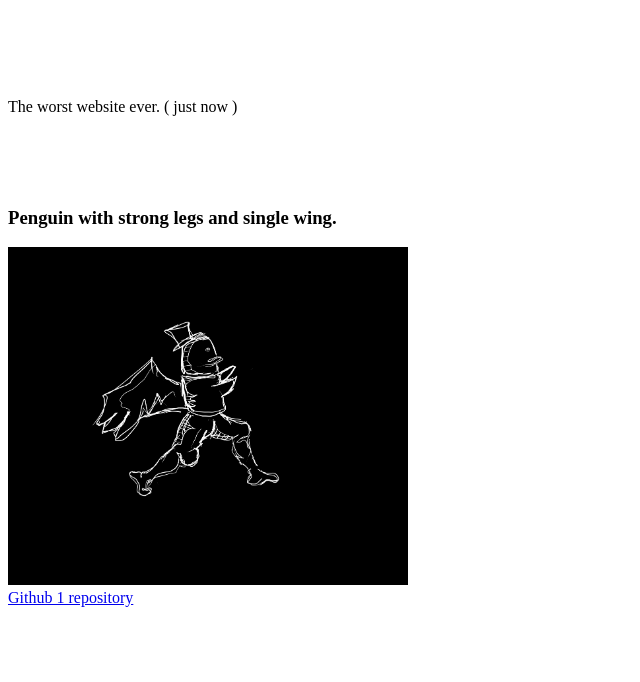
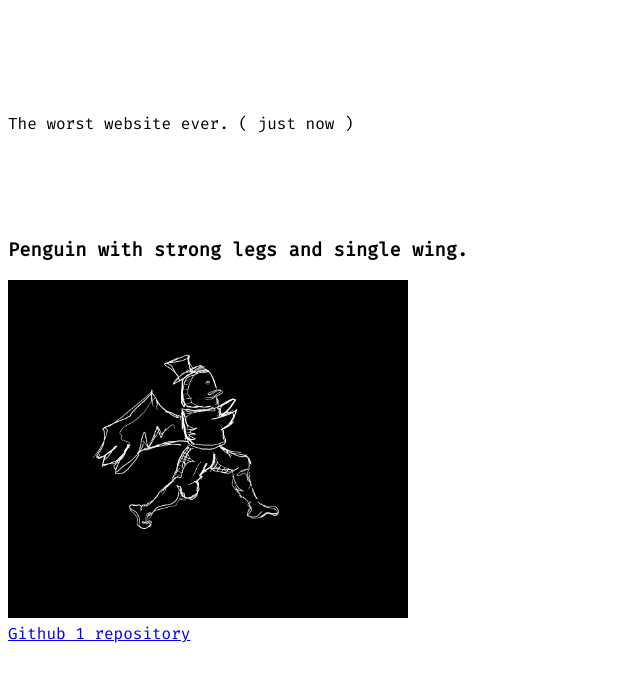
Before and after one commit to seacrozer/seacrozer.dev, a plain HTML site: page index.html in a window 1280 px wide. Shown: the whole page, without its empty margins (0-640 px from the left). Drawn offline with Linux system fonts and the light colour scheme.

Commit message:
change global font family

```diff
--- a/index.html
+++ b/index.html
@@ -3,7 +3,17 @@
 <head>
     <meta charset="UTF-8">
     <meta name="viewport" content="width=device-width, initial-scale=1.0">
+    <link rel="preconnect" href="https://fonts.googleapis.com">
+    <link rel="preconnect" href="https://fonts.gstatic.com" crossorigin>
+    <link href="https://fonts.googleapis.com/css2?family=Fira+Code&display=swap" rel="stylesheet">
     <title>seacrozer</title>
+    <style>
+        html{
+            font-family: 'Fira Code';
+
+        }
+
+    </style>
 </head>
 <body>
     <br><br><br><br><br>
```
